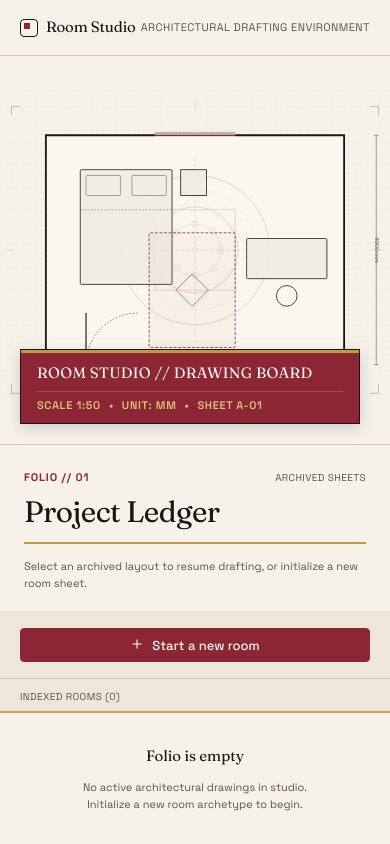
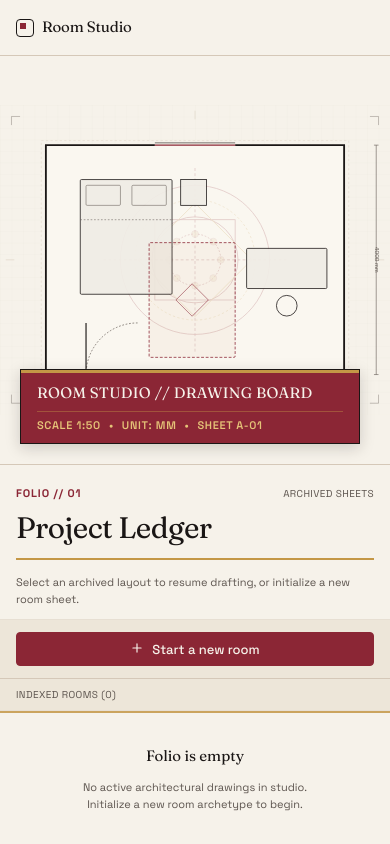
Before and after one commit to itsniranjannn/RoomDesigner, a React (Vite) app: page / in a window 390 px wide. Built offline with nearby package versions, Linux system fonts and the light colour scheme.

Commit message:
fix(prod): guard console error logs with DEV check, add JSON room backup option, and refine mobile layout

```diff
--- a/src/components/layout/LandingPage.module.css
+++ b/src/components/layout/LandingPage.module.css
@@ -335,14 +335,30 @@
 }
 
 @media (max-width: 820px) {
+  .landingContainer {
+    height: auto;
+    min-height: 100dvh;
+    overflow-y: auto;
+    -webkit-overflow-scrolling: touch;
+  }
+
+  .landingHeader {
+    padding: 0 var(--space-4);
+  }
+
+  .headerMeta {
+    display: none;
+  }
+
   .boardLayout {
     flex-direction: column;
-    overflow-y: auto;
+    height: auto;
+    overflow: visible;
   }
 
   .draftingSurface {
-    height: 52vh;
-    min-height: 360px;
+    height: 45vh;
+    min-height: 280px;
     flex-shrink: 0;
     border-bottom: 1px solid var(--color-taupe);
   }
@@ -352,5 +368,26 @@
     height: auto;
     border-left: none;
     flex-shrink: 0;
+    padding-bottom: env(safe-area-inset-bottom, var(--space-6));
+  }
+
+  .ledgerHeader {
+    padding: var(--space-5) var(--space-4) var(--space-3);
+  }
+
+  .ledgerActionBlock {
+    padding: var(--space-3) var(--space-4);
+  }
+
+  .ledgerScrollArea {
+    overflow: visible;
+  }
+
+  .ledgerSubheader {
+    padding: var(--space-2) var(--space-4);
+  }
+
+  .ledgerRow {
+    padding: 14px var(--space-4);
   }
 }
--- a/src/components/layout/TopBar.jsx
+++ b/src/components/layout/TopBar.jsx
@@ -13,6 +13,7 @@ import {
   Check,
   X,
   Download,
+  FileJson,
 } from 'lucide-react';
 import { exportRoomPlanAsPNG } from '../../engine/exportPlan.js';
 import styles from './TopBar.module.css';
@@ -102,6 +103,19 @@ export function TopBar({ onOpenNewRoomModal }) {
     } finally {
       setIsExporting(false);
     }
+  };
+
+  const handleExportJSON = () => {
+    if (!room) return;
+    setIsMenuOpen(false);
+    const dataStr = 'data:text/json;charset=utf-8,' + encodeURIComponent(JSON.stringify(room, null, 2));
+    const downloadAnchor = document.createElement('a');
+    const safeRoomName = (room.name || 'Room').replace(/[^a-zA-Z0-9_-]/g, '_');
+    downloadAnchor.setAttribute('href', dataStr);
+    downloadAnchor.setAttribute('download', `${safeRoomName}-backup.json`);
+    document.body.appendChild(downloadAnchor);
+    downloadAnchor.click();
+    downloadAnchor.remove();
   };
 
   if (!room) return null;
@@ -198,6 +212,16 @@ export function TopBar({ onOpenNewRoomModal }) {
                   >
                     <Edit2 size={12} />
                     <span>Rename room</span>
+                  </button>
+                  <button
+                    type="button"
+                    className={styles.roomMenuItem}
+                    onClick={handleExportJSON}
+                    role="menuitem"
+                    title="Download JSON backup file to restore or preserve your design"
+                  >
+                    <FileJson size={12} />
+                    <span>Backup room (JSON)</span>
                   </button>
                   <button
                     type="button"
--- a/src/data/persistence.js
+++ b/src/data/persistence.js
@@ -76,7 +76,6 @@ export async function saveRoomToDB(room) {
     }
     return updatedRoom;
   } catch (error) {
-    console.error('Failed to save room to IndexedDB:', error);
     if (import.meta.env?.DEV) {
       console.error('Failed to save room to IndexedDB:', error);
     }
@@ -91,7 +90,6 @@ export async function loadRoomFromDB(id) {
     const room = await db.get(STORE_ROOMS, id);
     return room || null;
   } catch (error) {
-    console.error('Failed to load room from IndexedDB:', error);
     if (import.meta.env?.DEV) {
       console.error('Failed to load room from IndexedDB:', error);
     }
@@ -106,7 +104,6 @@ export async function listRoomsFromDB() {
     const rooms = await db.getAll(STORE_ROOMS);
     return rooms || [];
   } catch (error) {
-    console.error('Failed to list rooms from IndexedDB:', error);
     if (import.meta.env?.DEV) {
       console.error('Failed to list rooms from IndexedDB:', error);
     }
--- a/src/store/roomStore.js
+++ b/src/store/roomStore.js
@@ -136,7 +136,6 @@ export const useRoomStore = create((set, get) => ({
         await saveRoomToDB(updatedRoom);
         set({ saveStatus: 'saved' });
       } catch (err) {
-        console.error('Error saving undo state to IndexedDB:', err);
         if (import.meta.env?.DEV) {
           console.error('Error saving undo state to IndexedDB:', err);
         }
@@ -194,7 +193,6 @@ export const useRoomStore = create((set, get) => ({
         await saveRoomToDB(updatedRoom);
         set({ saveStatus: 'saved' });
       } catch (err) {
-        console.error('Error saving redo state to IndexedDB:', err);
         if (import.meta.env?.DEV) {
           console.error('Error saving redo state to IndexedDB:', err);
         }
@@ -257,7 +255,6 @@ export const useRoomStore = create((set, get) => ({
         });
       }
     } catch (err) {
-      console.error('Failed to init store:', err);
       if (import.meta.env?.DEV) {
         console.error('Failed to init store:', err);
       }
@@ -502,7 +499,6 @@ export const useRoomStore = create((set, get) => ({
         await saveRoomToDB(updatedRoom);
         set({ saveStatus: 'saved' });
       } catch (err) {
-        console.error('Error saving opening to IndexedDB:', err);
         if (import.meta.env?.DEV) {
           console.error('Error saving opening to IndexedDB:', err);
         }
@@ -793,7 +789,6 @@ export const useRoomStore = create((set, get) => ({
         await saveRoomToDB(updatedRoom);
         set({ saveStatus: 'saved' });
       } catch (err) {
-        console.error('Error saving to IndexedDB:', err);
         if (import.meta.env?.DEV) {
           console.error('Error saving to IndexedDB:', err);
         }
```
